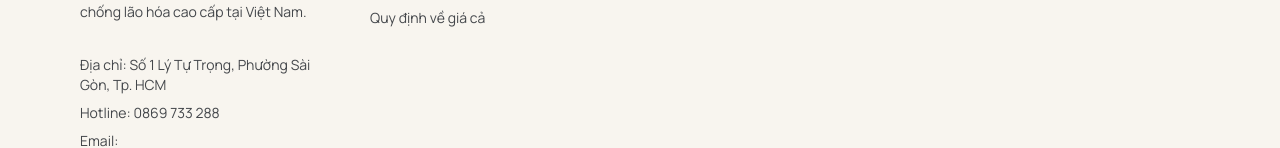
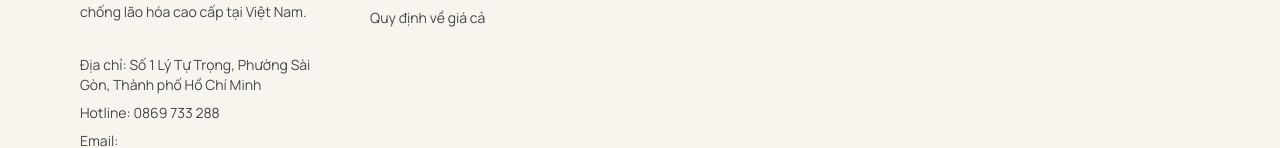
Before and after one commit to TakiyaYoru/ISC_webapps, a React (Vite) app: page /stores in a window 1280 px wide. Shown: the part 1111-1259 px from the top of the page. Built offline with nearby package versions, Linux system fonts and the light colour scheme; no server answers; a web font is replaced by a local one.

Commit message:
style: change address spelling from Tp. HCM to Thành phố Hồ Chí Minh

```diff
--- a/src/components/Footer.tsx
+++ b/src/components/Footer.tsx
@@ -16,7 +16,7 @@ export default function Footer() {
               và chống lão hóa cao cấp tại Việt Nam.
             </p>
             <div className="mt-4 flex flex-col gap-2 text-sm text-on-surface-variant">
-              <p>Địa chỉ: Số 1 Lý Tự Trọng, Phường Sài Gòn, Tp. HCM</p>
+              <p>Địa chỉ: Số 1 Lý Tự Trọng, Phường Sài Gòn, Thành phố Hồ Chí Minh</p>
               <p>Hotline: 0869 733 288</p>
               <p>Email: info.imperialskincare@gmail.com</p>
             </div>
--- a/src/pages/About.tsx
+++ b/src/pages/About.tsx
@@ -224,7 +224,7 @@ export default function About({ page = 'imperial' }: Props) {
                   <div className="p-4 bg-surface-container-low border border-outline-variant/30 rounded text-left">
                     <p className="font-sans text-xs uppercase tracking-wider text-secondary font-semibold text-center sm:text-left">Showroom Trụ Sở Chính</p>
                     <p className="font-sans text-sm font-semibold text-primary mt-1 text-center sm:text-left">
-                      Số 1 Lý Tự Trọng, Phường Sài Gòn, Tp. HCM
+                      Số 1 Lý Tự Trọng, Phường Sài Gòn, Thành phố Hồ Chí Minh
                     </p>
                   </div>
                   <p className="font-serif italic text-sm text-secondary text-center pt-2 border-t border-outline-variant/20 leading-relaxed">
--- a/src/pages/Contact.tsx
+++ b/src/pages/Contact.tsx
@@ -61,7 +61,7 @@ export default function Contact() {
             Chúng tôi luôn sẵn sàng lắng nghe và hỗ trợ. Hãy liên hệ để được tư vấn chuyên sâu hoặc hỗ trợ đơn hàng.
           </p>
           <div className="space-y-3 font-body-md text-body-md text-on-surface-variant">
-            <p>Địa chỉ: Số 1 Lý Tự Trọng, Phường Sài Gòn, Tp. HCM</p>
+            <p>Địa chỉ: Số 1 Lý Tự Trọng, Phường Sài Gòn, Thành phố Hồ Chí Minh</p>
             <p>Hotline: 0869 733 288</p>
             <p>Email: info.imperialskincare@gmail.com</p>
           </div>
--- a/src/pages/Stores.tsx
+++ b/src/pages/Stores.tsx
@@ -3,13 +3,13 @@ import { Link } from 'react-router-dom'
 const stores = [
   {
     name: 'IMPERIAL Beauty Clinic · Quận 1',
-    address: 'Số 1 Lý Tự Trọng, Phường Sài Gòn, Tp. HCM',
+    address: 'Số 1 Lý Tự Trọng, Phường Sài Gòn, Thành phố Hồ Chí Minh',
     phone: '0869 733 288',
     hours: '09:00 – 19:00',
   },
   {
     name: 'IMPERIAL Consultation Lounge · Thảo Điền',
-    address: '24 Nguyễn Ư Dĩ, Thảo Điền, Quận 2, Tp. HCM',
+    address: '24 Nguyễn Ư Dĩ, Thảo Điền, Quận 2, Thành phố Hồ Chí Minh',
     phone: '0869 733 288',
     hours: '10:00 – 18:00',
   },
```
